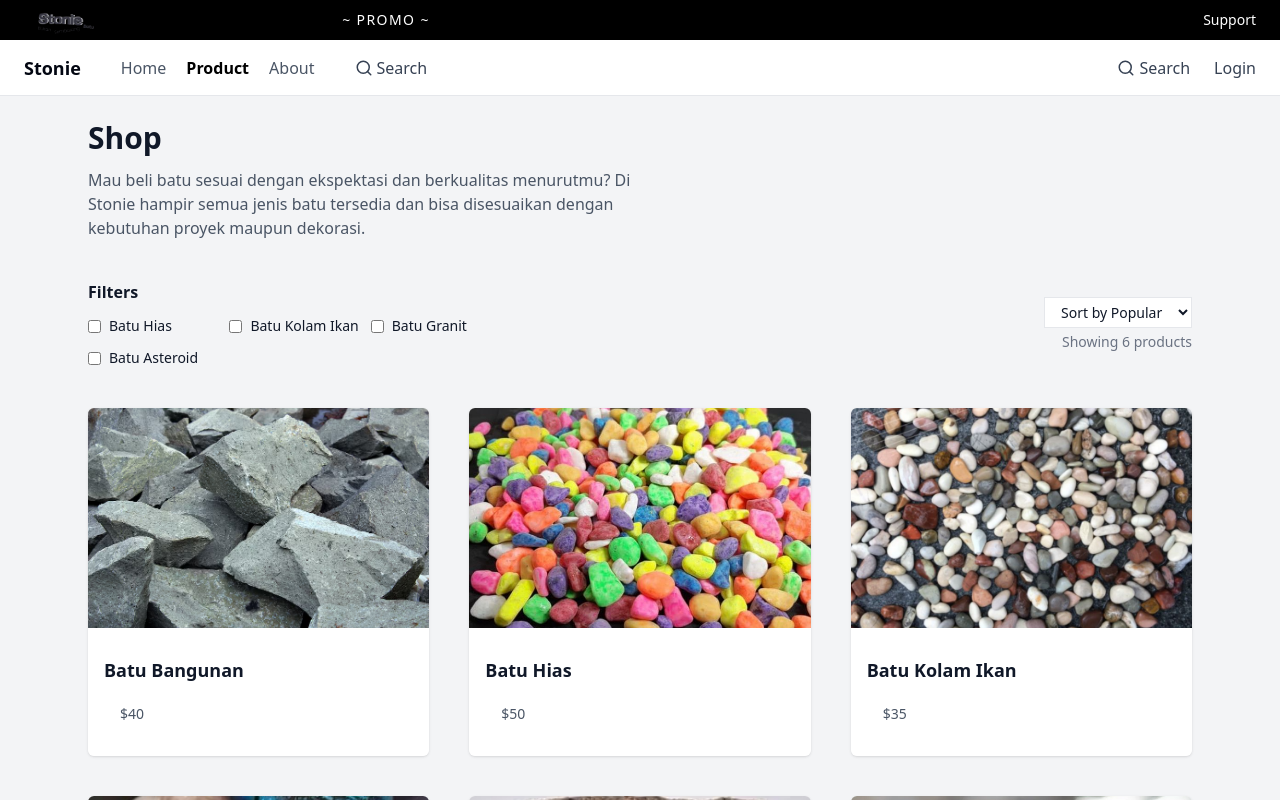
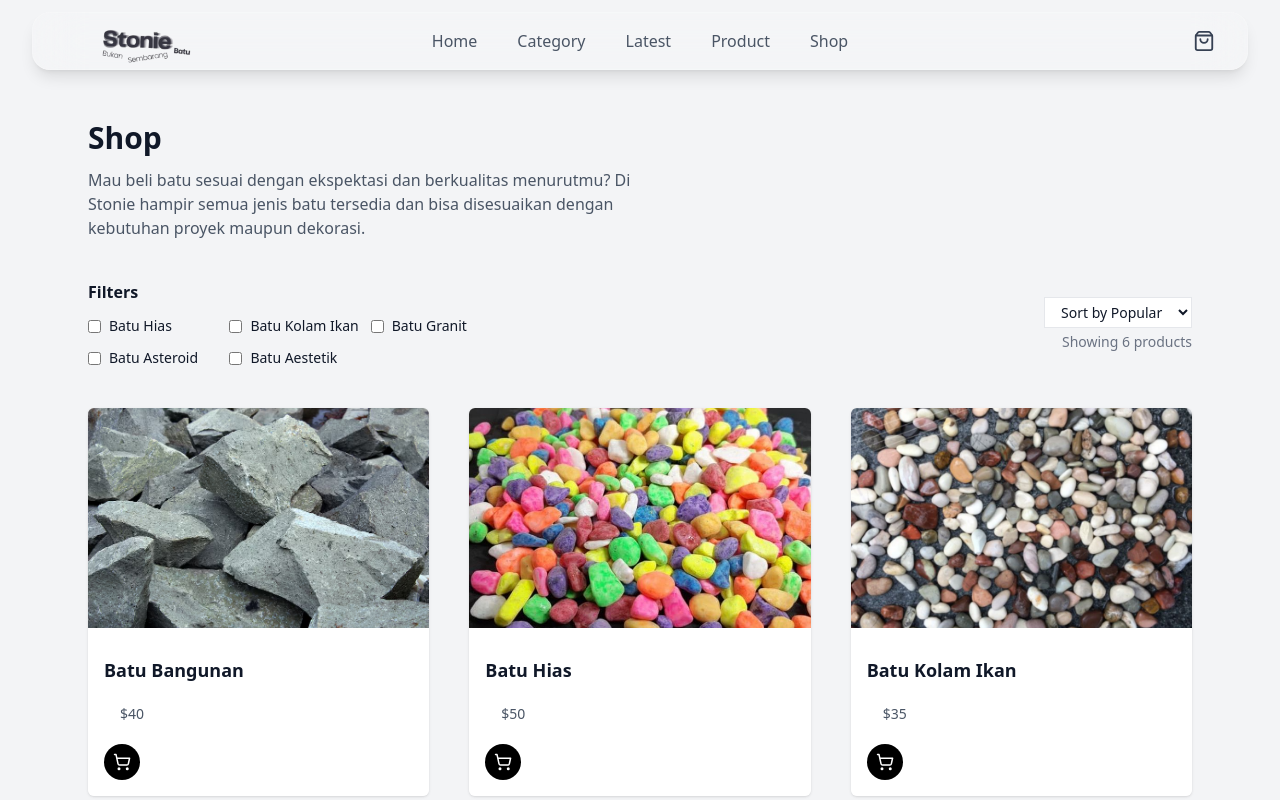
Before and after one commit to Abshoor24/KIK-Stonie, a Next.js app: page /shop in a window 1280 px wide. Shown: the top 800 px of the page. Built offline with nearby package versions, Linux system fonts and the light colour scheme.

Commit message:
Cart, Shop

```diff
--- /dev/null
+++ b/src/app/cart/page.tsx
@@ -0,0 +1,7 @@
+import React from 'react'
+
+export default function CartPage() {
+  return (
+    <div>Cartpage</div>
+  )
+}
--- a/src/app/shop/page.tsx
+++ b/src/app/shop/page.tsx
@@ -2,45 +2,8 @@
 
 import Image from "next/image";
 import { useState } from "react";
-
-const products = [
-  {
-    name: "Batu Bangunan",
-    price: 40,
-    category: "bangunan",
-    image: "/assets/batu-bangunan.png"
-  },
-  {
-    name: "Batu Hias",
-    price: 50,
-    category: "hias",
-    image: "/assets/batu-hias.jpg"
-  },
-  {
-    name: "Batu Kolam Ikan",
-    price: 35,
-    category: "kolam",
-    image: "/assets/batu-kolam.jpg"
-  },
-  {
-    name: "Batu Aestetik",
-    price: 45,
-    category: "aestetik",
-    image: "/assets/batu-aestetich.jpg"
-  },
-  {
-    name: "Batu Granit",
-    price: 90,
-    category: "granit",
-    image: "/assets/batu-granit.jpg"
-  },
-  {
-    name: "Batu Asteroid",
-    price: 1000,
-    category: "asteroid",
-    image: "/assets/batu-asteroid.png"
-  }
-];
+import products from "@/shared/data/shop.json";
+import Cart from "@/components/Cart";
 
 export default function ShopPage() {
   const [filters, setFilters] = useState<string[]>([]);
@@ -112,6 +75,11 @@ export default function ShopPage() {
                 <input type="checkbox" onChange={() => toggleFilter("asteroid")} />
                 Batu Asteroid
               </label>
+              <label className="flex gap-2 items-center">
+                <input type="checkbox" onChange={() => toggleFilter("aestetik")} />
+                Batu Aestetik
+              </label>
+
             </div>
           </div>
 
@@ -142,7 +110,7 @@ export default function ShopPage() {
           {sortedProducts.map((product, i) => (
             <div key={i} className="group flex flex-col w-full rounded-sm shadow overflow-hidden">
               <div className="bg-white">
-                <div className="relative w-full h-[220px] mb-3 rounded-sm">
+                <div className="relative w-full h-55 mb-3 rounded-sm">
                   <Image
                     src={product.image}
                     alt={product.name}
@@ -155,6 +123,8 @@ export default function ShopPage() {
                   <p className="text-gray-600 text-sm p-4">
                     ${product.price}
                   </p>
+
+                  <Cart  />
                 </div>
               </div>
             </div>
--- /dev/null
+++ b/src/components/Cart.tsx
@@ -0,0 +1,12 @@
+import { ShoppingCart } from 'lucide-react'
+import React from 'react'
+
+export default function Cart() {
+  return (
+    <div>
+         <button className="flex items-center justify-center w-9 h-9 rounded-full bg-black text-white hover:bg-gray-800 transition">
+                <ShoppingCart size={18} />
+              </button>
+    </div>
+)
+}
--- a/src/components/Navbar.tsx
+++ b/src/components/Navbar.tsx
@@ -1,66 +1,89 @@
 "use client";
 
-import { Search } from "lucide-react";
+import React from "react";
 import Image from "next/image";
-import { usePathname, useRouter } from "next/navigation";
+import { useRouter } from "next/navigation";
+import { ShoppingBag } from "lucide-react";
 
 export default function Navbar() {
-  const router = useRouter()
-  const pathname = usePathname()
+  const router = useRouter();
+
+  const scrollToSection = (id: string) => {
+    const section = document.getElementById(id);
+
+    if (section) {
+      section.scrollIntoView({ behavior: "smooth" });
+    } else {
+      router.push(`/#${id}`);
+    }
+  };
 
   return (
-    <header className="w-full fixed top-0 z-50">
-      {/* TOP BAR */}
-      <div className="w-full h-10 bg-black text-white flex items-center px-6 text-sm">
-        <div className="flex items-center justify-center w-18 h-32 overflow-hidden">
-          <Image src={"/assets/logo.png"} alt="Logo" width={100} height={100} className="w-full h-full object-cover" />
-        </div>
-        <div className="flex-1 text-center tracking-widest">~ PROMO ~</div>
-        <div className="flex-1 text-right">Support</div>
-      </div>
+    <header className="fixed top-0 left-0 w-full z-50 flex justify-center">
+      <div className="mt-3 w-[95%] max-w-7xl rounded-2xl backdrop-blur-xl bg-white/10 border border-white/20 shadow-lg">
+        <div className="h-14 relative flex items-center px-6">
 
-      {/* MAIN NAVBAR */}
-      <div className="w-full h-14 bg-white border-b">
-        <div className="max-w-7xl h-full mx-auto flex items-center justify-between px-6">
-          {/* LEFT */}
-          <div className="flex items-center gap-10 font-medium">
+          {/* LOGO (LEFT) */}
+          <div className="flex items-center justify-center w-40 h-32 overflow-hidden cursor-pointer">
+            <Image
+              src={"/assets/logo.png"}
+              alt="Logo"
+              width={100}
+              height={200}
+              className="w-full h-full object-cover"
+              onClick={() => scrollToSection("hero")}
+            />
+          </div>
+
+          {/* MENU (CENTER) */}
+          <nav className="absolute left-1/2 -translate-x-1/2 flex gap-10 text-gray-600 font-medium">
             <button
-              onClick={() => router.push("/")}
-              className="text-lg font-bold"
+              onClick={() => scrollToSection("hero")}
+              className="hover:text-black transition"
             >
-              Stonie
+              Home
             </button>
 
-            <nav className="flex gap-5 text-gray-600">
-              <button onClick={() => router.push("/")} className={`${pathname === "/" ? "text-black font-semibold" : ""} hover:text-black`}>
-                Home
-              </button>
-              <button onClick={() => router.push("/shop")} className={`${pathname === "/shop" ? "text-black font-semibold" : ""} hover:text-black`}>
-                Product
-              </button>
-              <button onClick={() => router.push("/about")} className={`${pathname === "/about" ? "text-black font-semibold" : ""} hover:text-black`}>
-                About
-              </button>
-            </nav>
-            <div className="flex items-center gap-6 text-gray-700">
-              <button className="flex items-center gap-1 hover:text-black">
-                <Search size={18} />
-                <span>Search</span>
-              </button>
-            </div>
-          </div>          <div className="flex items-center gap-6 text-gray-700">
-            <button className="flex items-center gap-1 hover:text-black">
-              <Search size={18} />
-              <span>Search</span>
+            <button
+              onClick={() => scrollToSection("category")}
+              className="hover:text-black transition"
+            >
+              Category
             </button>
 
-            <button className="hover:text-black">Login</button>
+            <button
+              onClick={() => scrollToSection("latest")}
+              className="hover:text-black transition"
+            >
+              Latest
+            </button>
+
+            <button
+              onClick={() => scrollToSection("product")}
+              className="hover:text-black transition"
+            >
+              Product
+            </button>
+
+            <button
+              onClick={() => router.push("/shop")}
+              className="hover:text-black transition"
+            >
+              Shop
+            </button>
+          </nav>
+
+          {/* CART ICON (RIGHT) */}
+          <div className="ml-auto flex items-center">
+            <button className="p-2 rounded-full hover:bg-black/10 transition"
+            onClick={()=> router.push("/cart")}
+            >
+              <ShoppingBag size={22} className="text-gray-700" />
+            </button>
           </div>
-
-          {/* RIGHT */}
 
         </div>
       </div>
     </header>
-  )
+  );
 }
--- a/src/components/lp/Hero.tsx
+++ b/src/components/lp/Hero.tsx
@@ -2,7 +2,7 @@ import Image from "next/image"
 
 export default function Hero() {
   return (
-    <section id="hero" className="relative w-full h-[500px] overflow-hidden">
+    <section id="hero" className="relative w-full h-screen overflow-hidden ">
       {/* Background Image */}
       <Image
         src="/assets/batuhero.png"
@@ -13,7 +13,7 @@ export default function Hero() {
       />
 
       {/* Overlay putih kiri */}
-      <div className="absolute inset-0 bg-gradient-to-r from-white/90 via-white/50 to-transparent" />
+      <div className="absolute inset-0 bg-linear-to-r from-white/90 via-white/50 to-transparent" />
 
       {/* Content */}
       <div className="relative z-10 h-full max-w-7xl mx-auto px-8 flex flex-col justify-center">
--- a/src/components/lp/Latest.tsx
+++ b/src/components/lp/Latest.tsx
@@ -30,7 +30,7 @@ export default function Latest() {
             {/* LEFT CARD */}
             {posts.map(({ name, image_url }, i) => {
               return (
-                <div key={i} className="w-[300px] h-[360px] bg-[#F4F0E6] p-6">
+                <div key={i} className="w-75 h-90 bg-[#F4F0E6] p-6">
                   <div className="relative w-full h-full">
                     <Image
                       src={image_url}
--- a/src/components/lp/Product.tsx
+++ b/src/components/lp/Product.tsx
@@ -26,7 +26,7 @@ export default function Product() {
           {products.map(({ name, image_url, price }, i) => {
             return (
               <div key={i} className="bg-white">
-                <div className="relative w-full h-[320px]">
+                <div className="relative w-full h-80">
                   <Image
                     src={image_url}
                     alt={name}
--- /dev/null
+++ b/src/context/CartContext.tsx
@@ -0,0 +1,84 @@
+"use client";
+
+import { ProductType } from "@/types/product";
+import { createContext, useContext, useState } from "react";
+
+type CartItem = ProductType & { qty: number };
+
+type CartContextType = {
+  cart: CartItem[];
+  addToCart: (product: ProductType) => void;
+  increaseCart: (productId: string) => void;
+  decreaseCart: (productId: string) => void;
+  removeItem: (productId: string) => void;
+};
+
+const CartContext = createContext<CartContextType | null>(null);
+
+export function CartProvider({ children }: { children: React.ReactNode }) {
+  const [cart, setCart] = useState<CartItem[]>([]);
+
+  // ADD TO CART
+  const addToCart = (product: ProductType) => {
+    setCart((prev) => {
+      const existing = prev.find((p) => p.id === product.id);
+
+      if (existing) {
+        return prev.map((p) =>
+          p.id === product.id ? { ...p, qty: p.qty + 1 } : p
+        );
+      }
+
+      return [...prev, { ...product, qty: 1 }];
+    });
+  };
+
+  // INCREASE QTY
+  const increaseCart = (productId: string) => {
+    setCart((prev) =>
+      prev.map((p) =>
+        p.id === productId ? { ...p, qty: p.qty + 1 } : p
+      )
+    );
+  };
+
+  // DECREASE QTY
+  const decreaseCart = (productId: string) => {
+    setCart((prev) =>
+      prev.map((p) =>
+        p.id === productId
+          ? { ...p, qty: Math.max(1, p.qty - 1) }
+          : p
+      )
+    );
+  };
+
+  // REMOVE ITEM
+  const removeItem = (productId: string) => {
+    setCart((prev) => prev.filter((p) => p.id !== productId));
+  };
+
+  return (
+    <CartContext.Provider
+      value={{
+        cart,
+        addToCart,
+        increaseCart,
+        decreaseCart,
+        removeItem,
+      }}
+    >
+      {children}
+    </CartContext.Provider>
+  );
+}
+
+export const useCart = () => {
+  const context = useContext(CartContext);
+
+  if (!context) {
+    throw new Error("useCart must be used inside CartProvider");
+  }
+
+  return context;
+};
--- /dev/null
+++ b/src/shared/data/shop.json
@@ -0,0 +1,44 @@
+[
+  {
+    "id": "1",
+    "name": "Batu Bangunan",
+    "description": "Batu untuk kebutuhan bangunan",
+    "price": 40,
+    "image": "/assets/batu-bangunan.png"
+  },
+  {
+    "id": "2",
+    "name": "Batu Hias",
+    "description": "Batu dekorasi taman",
+    "price": 50,
+    "image": "/assets/batu-hias.jpg"
+  },
+  {
+    "id": "3",
+    "name": "Batu Kolam Ikan",
+    "description": "Batu untuk kolam ikan",
+    "price": 35,
+    "image": "/assets/batu-kolam.jpg"
+  },
+  {
+    "id": "4",
+    "name": "Batu Aestetik",
+    "description": "Batu estetika dekorasi",
+    "price": 45,
+    "image": "/assets/batu-aestetich.jpg"
+  },
+  {
+    "id": "5",
+    "name": "Batu Granit",
+    "description": "Batu granit premium",
+    "price": 90,
+    "image": "/assets/batu-granit.jpg"
+  },
+  {
+    "id": "6",
+    "name": "Batu Asteroid",
+    "description": "Batu langka dari luar angkasa",
+    "price": 1000,
+    "image": "/assets/batu-asteroid.png"
+  }
+]
--- /dev/null
+++ b/src/types/product.ts
@@ -0,0 +1,7 @@
+export type ProductType = {
+  id: string;
+  name: string;
+  description: string;
+  price: number;
+  image: string;
+};
```
Also changed, not shown: src/app/catalog/page.tsx (deleted, +0 -7 lines), src/app/catalog/[id]/page.tsx (deleted).
